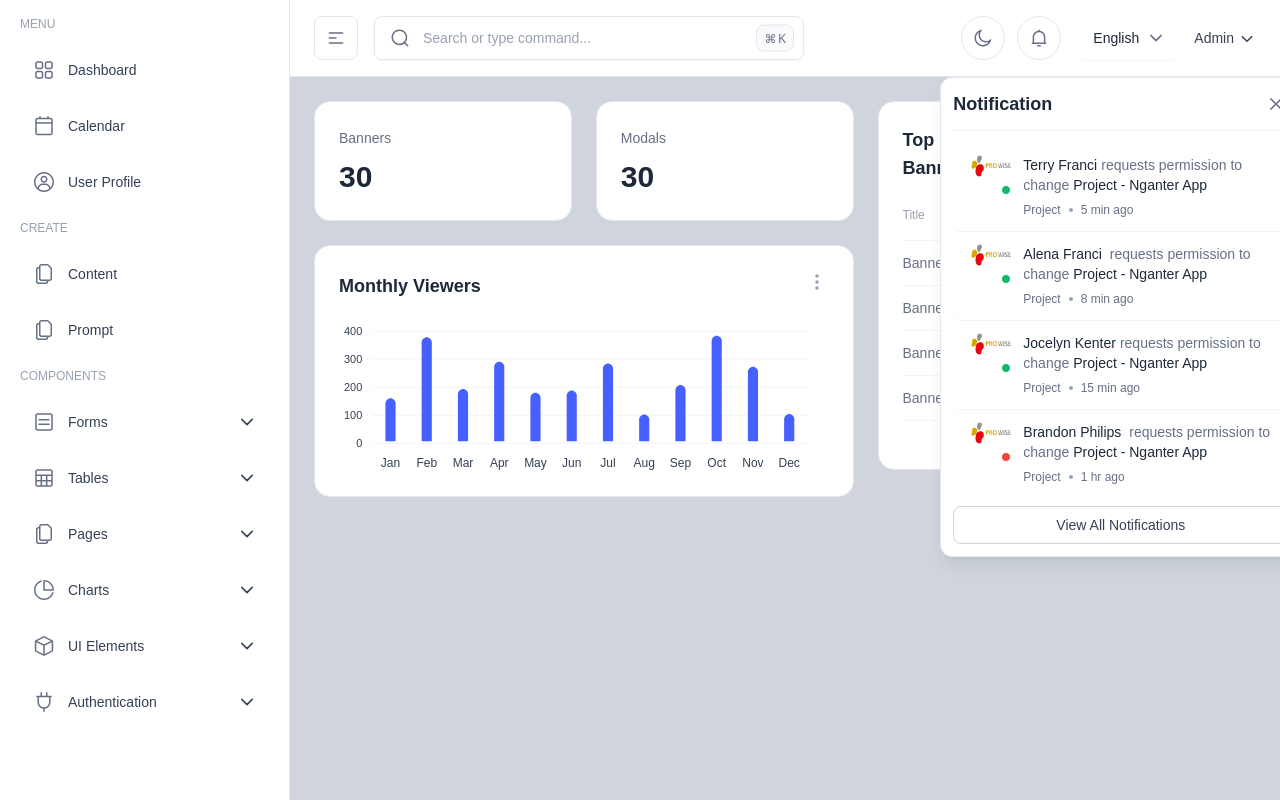
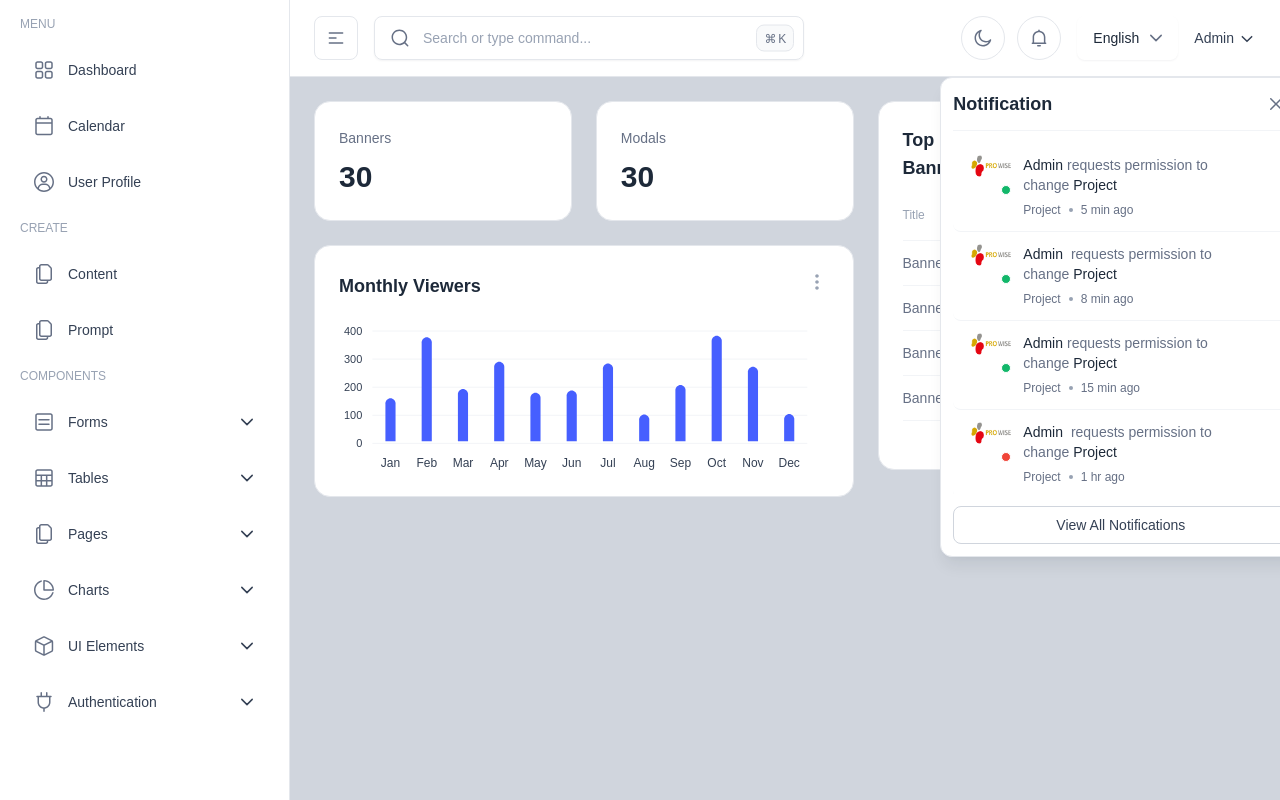
Before and after one commit to lletter12/cms, a Next.js app: page /en/main in a window 1280 px wide. Both pictures are taken after a click on the button 1039 px from the left and 38 px from the top of the page. Shown: the top 800 px of the page. Built offline with nearby package versions, Linux system fonts and the light colour scheme.

Commit message:
12th commit

```diff
--- a/src/components/header/NotificationDropdown.tsx
+++ b/src/components/header/NotificationDropdown.tsx
@@ -99,11 +99,11 @@ export default function NotificationDropdown() {
               <span className="block">
                 <span className="mb-1.5 space-x-1 block text-theme-sm text-gray-500 dark:text-gray-400">
                   <span className="font-medium text-gray-800 dark:text-white/90">
-                    Terry Franci
+                    Admin
                   </span>
                   <span>requests permission to change</span>
                   <span className="font-medium text-gray-800 dark:text-white/90">
-                    Project - Nganter App
+                    Project
                   </span>
                 </span>
 
@@ -135,11 +135,11 @@ export default function NotificationDropdown() {
               <span className="block">
                 <span className="mb-1.5 block space-x-1  text-theme-sm text-gray-500 dark:text-gray-400">
                   <span className="font-medium text-gray-800 dark:text-white/90">
-                    Alena Franci
+                    Admin
                   </span>
                   <span> requests permission to change</span>
                   <span className="font-medium text-gray-800 dark:text-white/90">
-                    Project - Nganter App
+                    Project
                   </span>
                 </span>
 
@@ -172,11 +172,11 @@ export default function NotificationDropdown() {
               <span className="block">
                 <span className="mb-1.5 block space-x-1 text-theme-sm text-gray-500 dark:text-gray-400">
                   <span className="font-medium text-gray-800 dark:text-white/90">
-                    Jocelyn Kenter
+                    Admin
                   </span>
                   <span>requests permission to change</span>
                   <span className="font-medium text-gray-800 dark:text-white/90">
-                    Project - Nganter App
+                    Project
                   </span>
                 </span>
 
@@ -209,11 +209,11 @@ export default function NotificationDropdown() {
               <span className="block">
                 <span className="mb-1.5 space-x-1 block text-theme-sm text-gray-500 dark:text-gray-400">
                   <span className="font-medium text-gray-800 dark:text-white/90">
-                    Brandon Philips
+                    Admin
                   </span>
                   <span> requests permission to change</span>
                   <span className="font-medium text-gray-800 dark:text-white/90">
-                    Project - Nganter App
+                    Project
                   </span>
                 </span>
 
@@ -245,11 +245,11 @@ export default function NotificationDropdown() {
               <span className="block">
                 <span className="mb-1.5 space-x-1 block text-theme-sm text-gray-500 dark:text-gray-400">
                   <span className="font-medium text-gray-800 dark:text-white/90">
-                    Terry Franci
+                    Admin
                   </span>
                   <span>requests permission to change</span>
                   <span className="font-medium text-gray-800 dark:text-white/90">
-                    Project - Nganter App
+                    Project
                   </span>
                 </span>
 
@@ -281,11 +281,11 @@ export default function NotificationDropdown() {
               <span className="block">
                 <span className="mb-1.5 space-x-1 block text-theme-sm text-gray-500 dark:text-gray-400">
                   <span className="font-medium text-gray-800 dark:text-white/90">
-                    Alena Franci
+                    Admin
                   </span>
                   <span>requests permission to change</span>
                   <span className="font-medium text-gray-800 dark:text-white/90">
-                    Project - Nganter App
+                    Project
                   </span>
                 </span>
 
@@ -317,11 +317,11 @@ export default function NotificationDropdown() {
               <span className="block">
                 <span className="mb-1.5 space-x-1 block text-theme-sm text-gray-500 dark:text-gray-400">
                   <span className="font-medium text-gray-800 dark:text-white/90">
-                    Jocelyn Kenter
+                    Admin
                   </span>
                   <span>requests permission to change</span>
                   <span className="font-medium text-gray-800 dark:text-white/90">
-                    Project - Nganter App
+                    Project
                   </span>
                 </span>
 
@@ -354,11 +354,11 @@ export default function NotificationDropdown() {
               <span className="block">
                 <span className="mb-1.5 space-x-1 block text-theme-sm text-gray-500 dark:text-gray-400">
                   <span className="font-medium text-gray-800 dark:text-white/90">
-                    Brandon Philips
+                    Admin
                   </span>
                   <span>requests permission to change</span>
                   <span className="font-medium text-gray-800 dark:text-white/90">
-                    Project - Nganter App
+                    Project
                   </span>
                 </span>
 
--- a/src/layout/AppHeader.tsx
+++ b/src/layout/AppHeader.tsx
@@ -4,8 +4,7 @@ import NotificationDropdown from "@/components/header/NotificationDropdown";
 import UserDropdown from "@/components/header/UserDropdown";
 import {useSidebar} from "@/context/SidebarContext";
 import Image from "next/image";
-import Link from "next/link";
-import React, {useState, useEffect, useRef} from "react";
+import React, {useEffect, useRef, useState} from "react";
 import {LocaleDropdown} from "@/components/localDropdown/LocalDropDown";
 import {useRouter} from "@/i18n/navigation";
 
@@ -30,13 +29,13 @@ const AppHeader: React.FC = () => {
         router.push("/main")
     }
 
-    const inputRef = useRef<HTMLInputElement>(null);
+    const inputRef = useRef<HTMLInputElement | null>(null);
 
     useEffect(() => {
         const handleKeyDown = (event: KeyboardEvent) => {
-            if ((event.metaKey || event.ctrlKey) && event.key === "k") {
+            if (inputRef && inputRef.current && (event.metaKey || event.ctrlKey) && event.key === "k") {
                 event.preventDefault();
-                inputRef.current?.focus();
+                inputRef.current!.focus();
             }
         };
 
```
